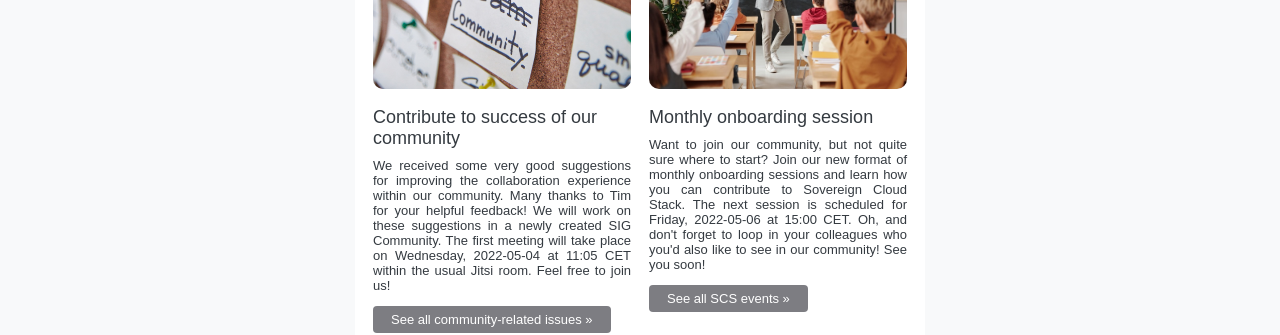
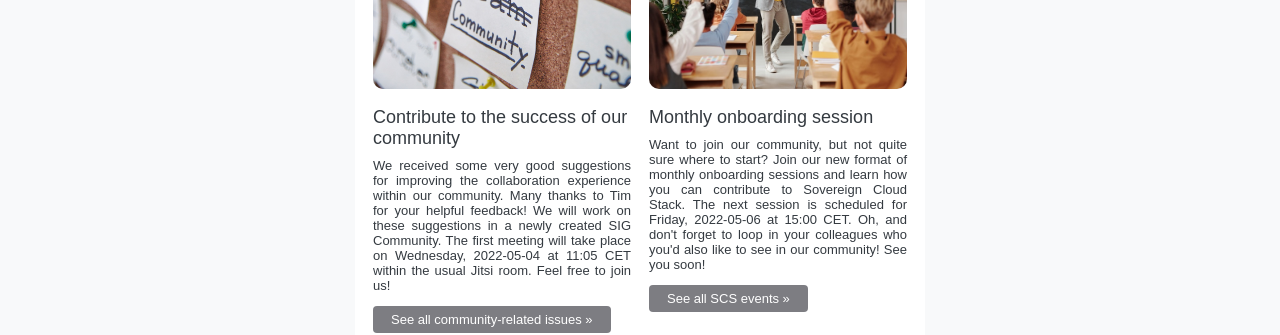
Before and after one commit to SovereignCloudStack/newsletter, a Jekyll site: the page built from _digest/15.md, in a window 1280 px wide. Shown: the part 1026-1361 px from the top of the page. Built offline with Jekyll 4.4.1, drawn with Linux system fonts in a browser that asks for light colours; comment, search, counter and statistics services are not loaded.

Commit message:
Fix typo in title Signed-off-by: Eduard Itrich <eduard@itrich.net>

```diff
--- a/_digest/15.md
+++ b/_digest/15.md
@@ -27,7 +27,7 @@ highlight:
     text: Make your SCS-related offerings visible
     link: https://ms.scs.sovereignit.de/nextcloud/apps/forms/5MKtHkNFPkrSYQij
 substories:
-  - title: "Contribute to success of our community"
+  - title: "Contribute to the success of our community"
     image: /assets/images/15/community.jpg
     text: |-
       We received some very good suggestions for improving the collaboration experience
```
